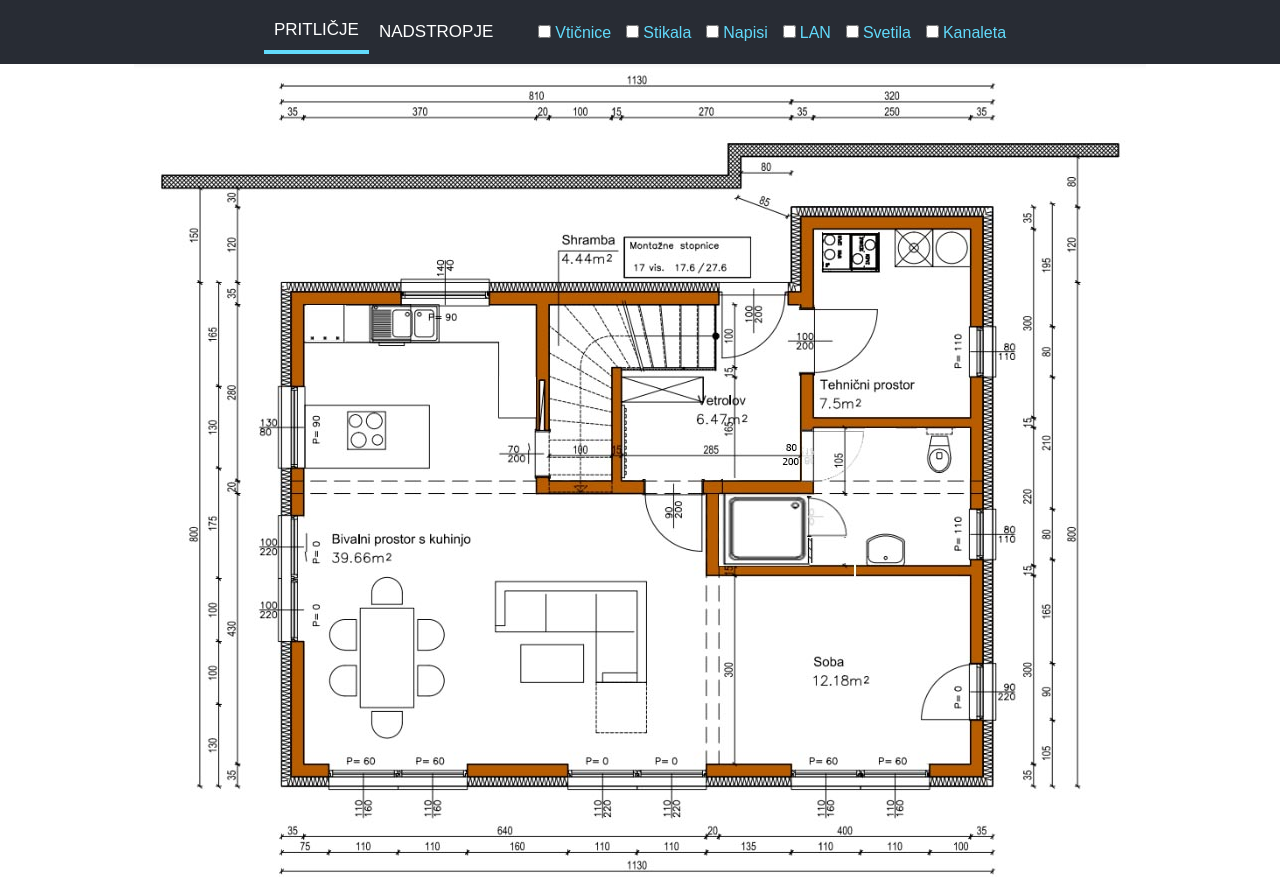
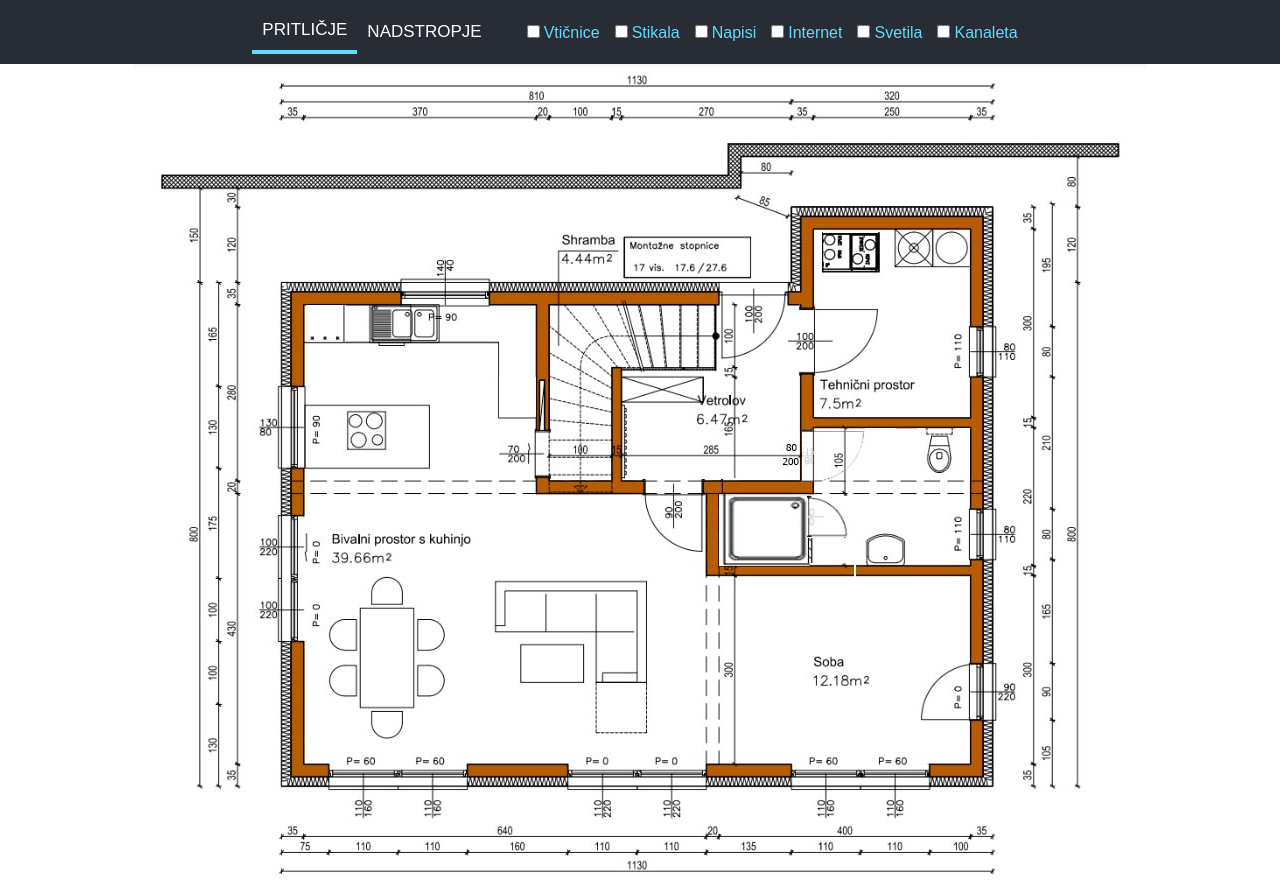
Before and after one commit to matejmeglic/hisa_instalacije, a React (Create React App) app: page / in a window 1280 px wide. Built offline with nearby package versions, Linux system fonts and the light colour scheme.

Commit message:
popravki

```diff
--- a/src/App.css
+++ b/src/App.css
@@ -26,13 +26,17 @@ img { max-width: 100%; display: block }
   font-size: 17px;
   text-transform: uppercase;
   color: #fff;
+  display: inline;
 }
 .cbTypes {
   margin-left: 30px;
 }
+
 .cbTypes label {
   margin-right: 10px;
   color: #61dafb;
+  display: inline-block;
+
 }
 .appWrap nav button.active {
   border-bottom: 4px solid #61dafb;
@@ -80,6 +84,7 @@ img { max-width: 100%; display: block }
 
 input[type="checkbox"] {
   display: inline-block;
+  align-items: center;
   width: 15px;
   vertical-align: baseline;
 }
--- a/src/App.js
+++ b/src/App.js
@@ -15,7 +15,7 @@ const tipi = [
     value: "napisi",
   },
   {
-    label: "LAN",
+    label: "Internet",
     value: "lan",
   },
   {
@@ -39,11 +39,13 @@ const floors = [
   },
 ];
 export default function App() {
+
   const [activeFloor, setFloor] = useState(floors[0].value);
   const [activeTypes, setTypes] = useState([]);
   return (
     <div className="appWrap">
       <nav>
+
         {floors.map(({ value, label }) => {
           return (
             <button
@@ -51,13 +53,14 @@ export default function App() {
               onClick={() => {
                 setFloor(value);
                 // this resets all checkboxes
-                setTypes([])
+                //setTypes([])
               }}
             >
               {label}
             </button>
           );
         })}
+
         <span className="cbTypes">
           {tipi.map(({ value, label }) => {
             return (
@@ -79,6 +82,8 @@ export default function App() {
           })}
         </span>
       </nav>
+
+
       <main>
         <div className="blueprint">
           <img src={`/static/img/tloris_${activeFloor}.jpg`} />
```
